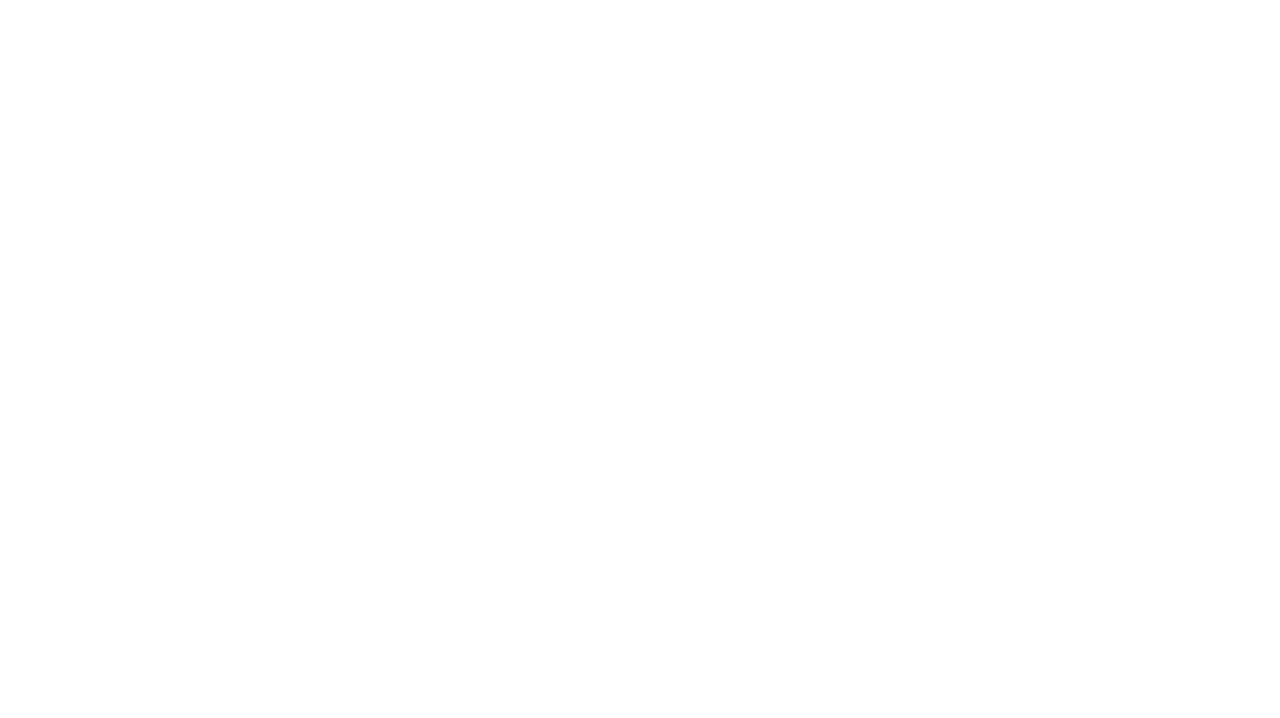
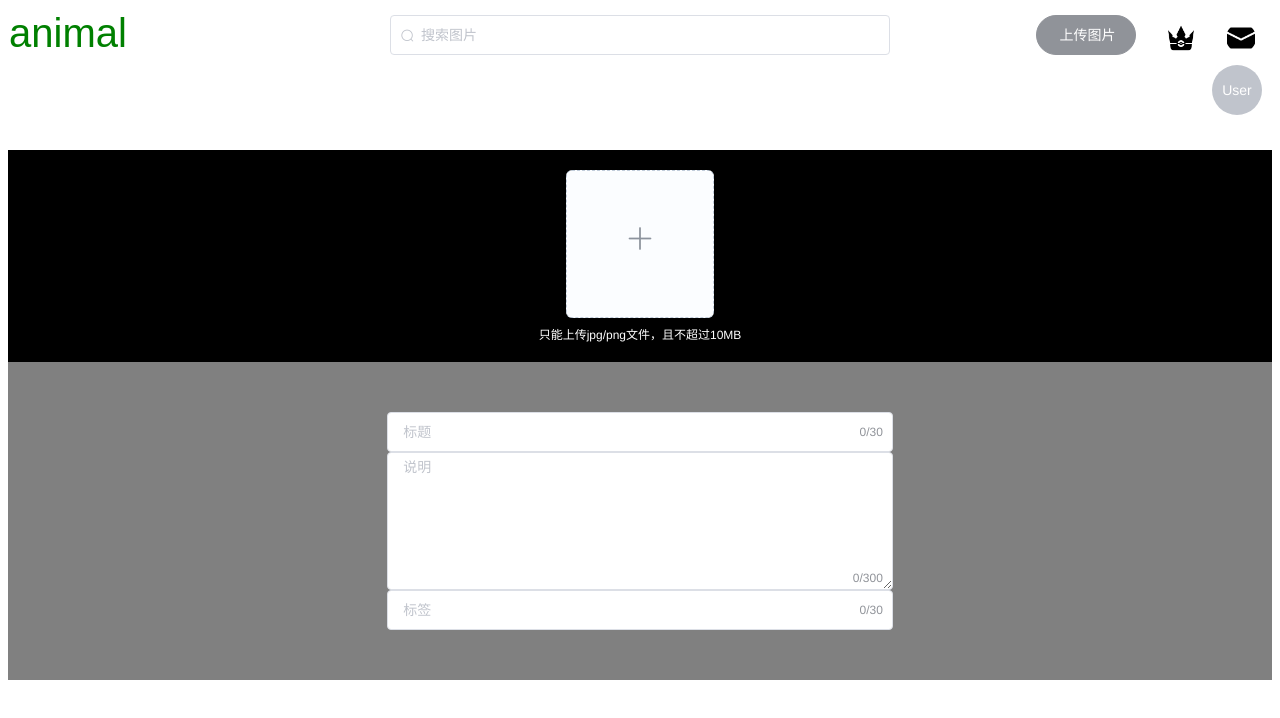
Before and after one commit to VIP-bear/animal-vue, a Vue app: page /upload in a window 1280 px wide. Shown: the top 718 px of the page. Built offline with nearby package versions, Linux system fonts and the light colour scheme.

Commit message:
图片上传界面

```diff
--- a/src/components/Header.vue
+++ b/src/components/Header.vue
@@ -15,7 +15,7 @@
       </el-input>
     </div>
     <div v-if="isLogin" class="login-contain">
-      <el-button class="btn-upload" type="info" round>上传图片</el-button>
+      <el-button class="btn-upload" type="info" round @click="upload">上传图片</el-button>
       <el-button class="btn-leader" title="排行榜" type="text" circle></el-button>
       <el-button class="btn-message" title="消息" type="text" circle></el-button>
       <el-dropdown trigger="click" class="dropdown">
@@ -62,6 +62,9 @@ export default {
       // let id = this.$route.params.id
       let id = 1
       this.$router.push({path: '/users/' + id + '/following'})
+    },
+    upload () {
+      this.$router.push({path: '/upload'})
     }
   }
 }
--- /dev/null
+++ b/src/pages/Upload.vue
@@ -0,0 +1,80 @@
+<template>
+  <div>
+    <Header></Header>
+    <div class="upload-image">
+      <el-upload
+        action="#"
+        list-type="picture-card"
+        :auto-upload="false">
+        <i slot="default" class="el-icon-plus"></i>
+        <div slot="tip" style="font-size:12px; color: white;" class="el-upload__tip">只能上传jpg/png文件，且不超过10MB</div>
+      </el-upload>
+      <el-dialog :visible.sync="dialogVisible">
+        <img width="100%" :src="dialogImageUrl" alt="">
+      </el-dialog>
+    </div>
+    <div style="background-color: gray; padding: 50px 0px">
+      <div class="image-msg">
+        <el-input
+          placeholder="标题"
+          v-model="imageTitle"
+          maxlength="30"
+          show-word-limit
+          clearable>
+        </el-input>
+        <el-input
+          type="textarea"
+          placeholder="说明"
+          v-model="imageDesc"
+          maxlength="300"
+          rows="6"
+          show-word-limit>
+        </el-input>
+        <el-input
+          style="image-tags"
+          placeholder="标签"
+          v-model="imageTitle"
+          maxlength="30"
+          show-word-limit
+          clearable>
+        </el-input>
+      </div>
+    </div>
+  </div>
+</template>
+
+<script>
+import Header from '../components/Header.vue'
+export default {
+  components: { Header },
+  name: 'Upload',
+  data () {
+    return {
+      msg: 'animal',
+      dialogImageUrl: '',
+      imageTitle: '',
+      imageDesc: ''
+    }
+  },
+  methods: {
+    handlePictureCardPreview (file) {
+      this.dialogImageUrl = file.url
+      this.dialogVisible = true
+    }
+  }
+}
+</script>
+
+<style scoped>
+.bg-image {
+  height: 150px;
+  width: 100%;
+}
+.upload-image {
+  background-color: black;
+  padding: 20px;
+}
+.image-msg {
+  margin: 0px 30%;
+}
+</style>
--- a/src/router/index.js
+++ b/src/router/index.js
@@ -7,6 +7,7 @@ import Home from '@/pages/Home.vue'
 import ArtWork from '@/pages/ArtWork.vue'
 import User from '@/pages/User.vue'
 import Following from '@/pages/Following.vue'
+import Upload from '@/pages/Upload.vue'
 
 Vue.use(Router)
 
@@ -48,6 +49,11 @@ export default new Router({
       path: '/users/:id/following',
       name: 'Following',
       component: Following
+    },
+    {
+      path: '/upload',
+      name: 'Upload',
+      component: Upload
     }
   ]
 })
```
